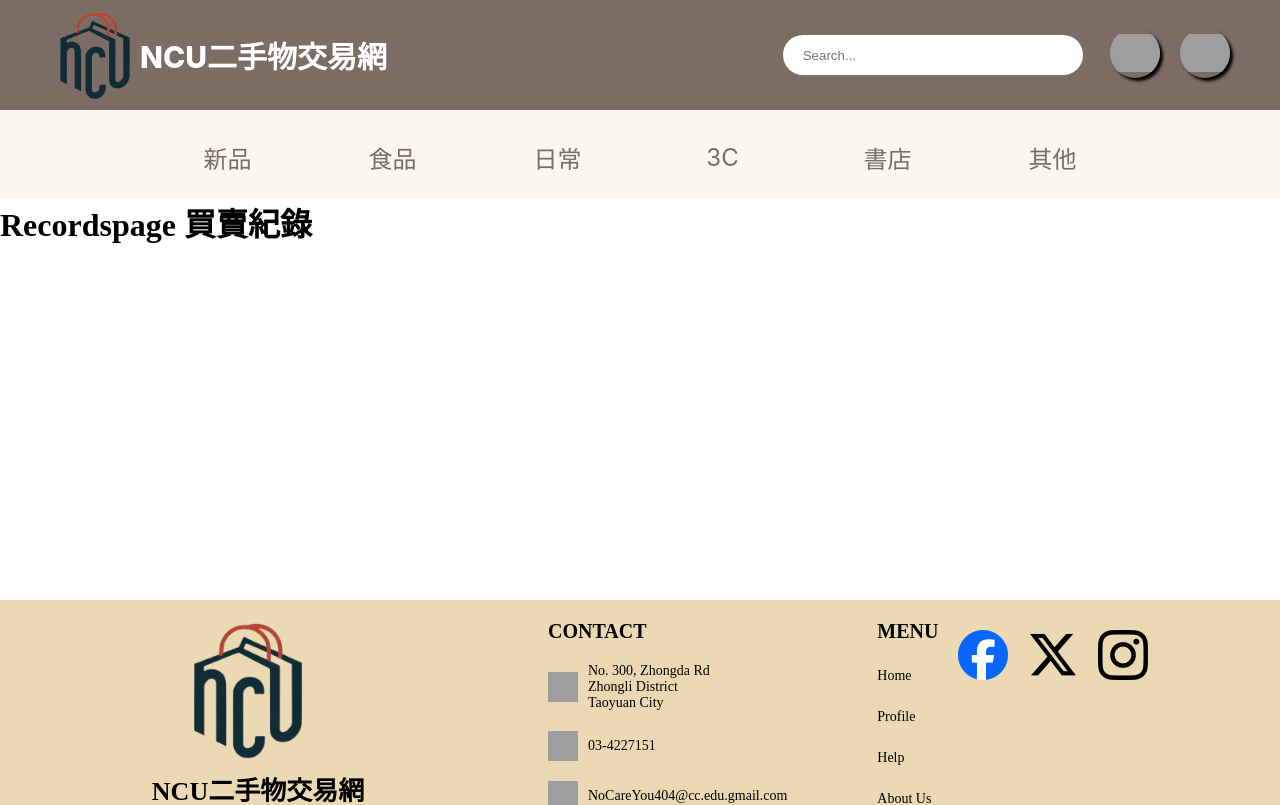
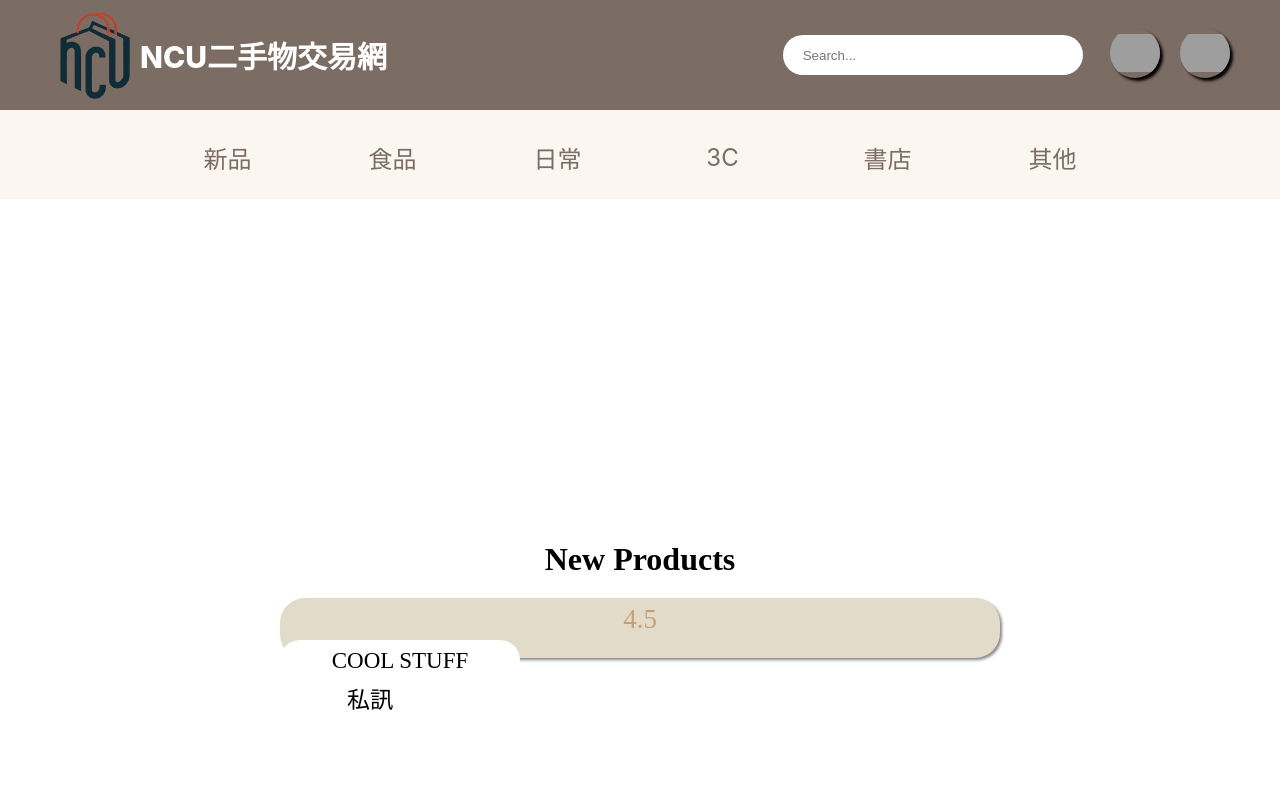
Before and after one commit to ryan8967/mid-term-project, a Vue app: page /seller in a window 1280 px wide. Shown: the top 805 px of the page. Built offline with nearby package versions, Linux system fonts and the light colour scheme; grey boxes are pictures that could not be loaded.

Commit message:
Add some simple objects.vue

```diff
--- a/src/components/pages/UserPages/SellerPage.vue
+++ b/src/components/pages/UserPages/SellerPage.vue
@@ -1,3 +1,79 @@
 <template>
-    <h1>Recordspage 買賣紀錄</h1>
-    </template>
+    <div class="container">
+      <h1>New Products</h1>
+      <div class="staffInformation">
+        <p class="ratinggg">{{ product.rating.toFixed(1) }}</p>
+        <div class="sub-block left">
+          COOL STUFF
+        </div>
+        <div class="sub-block right">
+          私訊
+        </div>
+      </div>
+      <div class="ratings">
+        <!-- Render stars based on rating -->
+        <span v-for="n in product.rating" :key="n" class="star">&#9733;</span>
+      </div>
+    </div>
+  </template>
+
+  <script>
+  export default {
+    data() {
+      return {
+        product: {
+          rating: 4.5 // For example
+        }
+      };
+    }
+  };
+  </script>
+
+  <style scoped>
+  .container {
+    display: flex;
+    flex-direction: column;
+    align-items: center; /* To center horizontally */
+    justify-content: center; /* To center vertically */
+    min-height: 100vh; /* To make sure the container stretches to full viewport height */
+  }
+
+  .staffInformation {
+  position: relative; /* Change position to relative */
+  width: 720px;
+  height: 60px;
+  background-color: #E2DBC9;
+  border-radius: 25px;
+  font-size: 23px;
+  line-height: 42px;
+  text-align: center;
+  box-shadow: 2px 2px 3px #888888;
+  margin-top: 20px; /* Add some top margin */
+}
+
+
+  .sub-block {
+    height: 40px;
+    border-radius: 25px;
+    justify-content: center;
+    font-size: 23px;
+    text-align: center;
+    line-height: 42px;
+  }
+
+  .left {
+    width: 240px;
+    background-color: #ffffff;
+  }
+
+  .right {
+    width: 180px;
+    background-color: #ffffff;
+  }
+
+  .ratinggg {
+    font-size: 27px;
+    line-height: 42px;
+    color: #C69F76;
+  }
+  </style>
```
